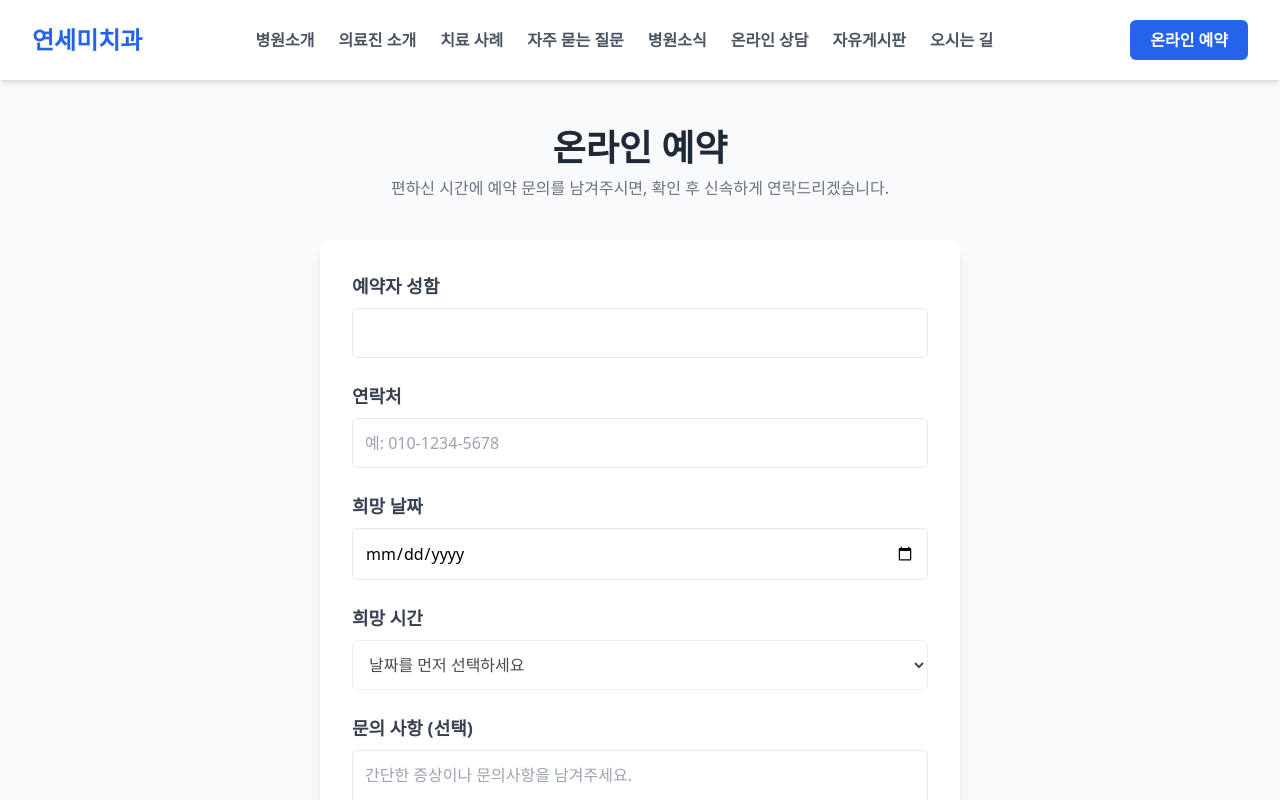
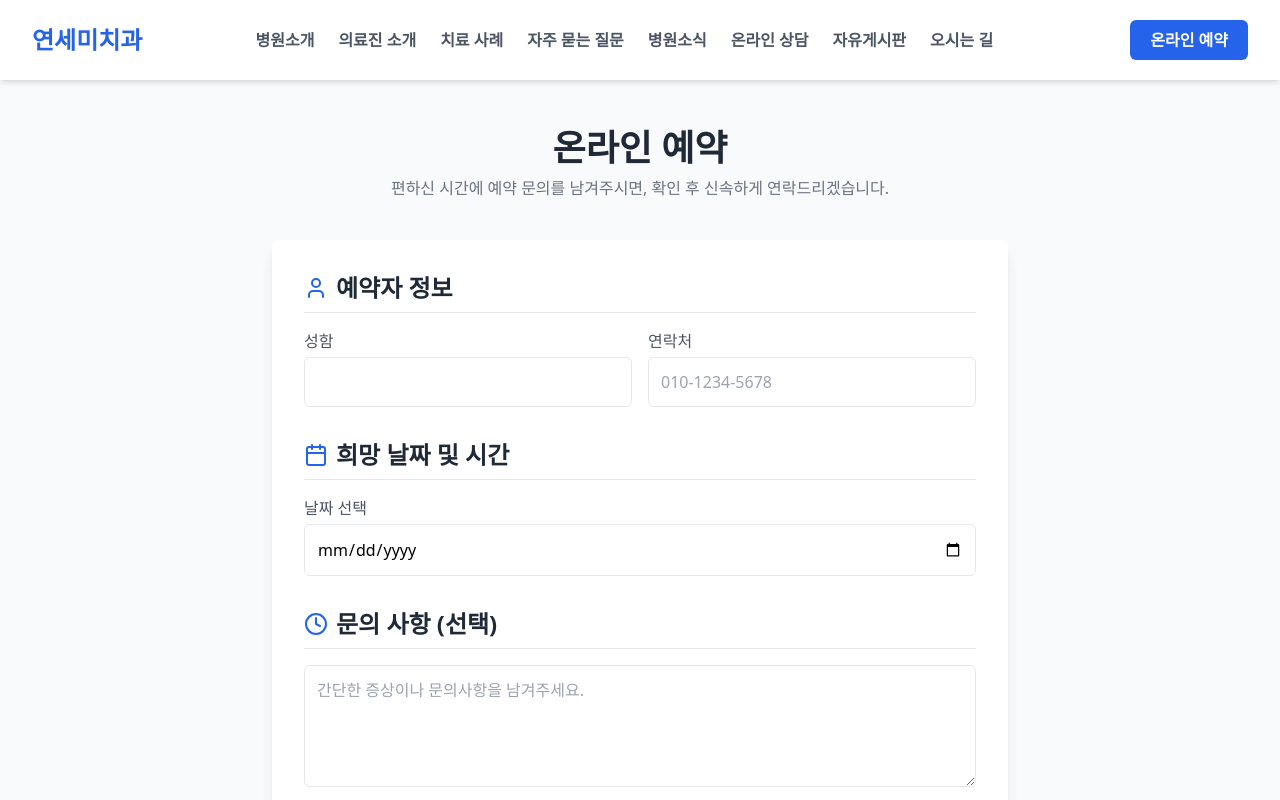
Before and after one commit to yonseimidentalclinic/frontend, a React (Vite) app: page /reservation in a window 1280 px wide. Shown: the top 800 px of the page. Built offline with nearby package versions, Linux system fonts and the light colour scheme.

Commit message:
kkkkkkkkkk

```diff
--- a/src/pages/ReservationPage.jsx
+++ b/src/pages/ReservationPage.jsx
@@ -1,14 +1,16 @@
 // =================================================================
-// 사용자용 온라인 예약 페이지 (ReservationPage.jsx) - 스케줄 기능 적용
-// 파일 경로: /src/pages/ReservationPage.jsx
-// 주요 기능:
-// 1. 날짜 선택 시, 해당 날짜의 예약 가능/불가 시간 정보를 서버에서 불러옴
-// 2. 예약이 불가능한 시간대는 비활성화하여 사용자가 선택할 수 없도록 처리
+// 사용자용 온라인 예약 페이지 (ReservationPage.jsx) - 최종 완성본
+// 최종 업데이트: 2025년 7월 18일
+// 주요 개선사항:
+// 1. 시간 선택 UI를 드롭다운 목록에서 시각적인 버튼 그리드로 변경
+// 2. 각 시간 버튼을 상태(예약 가능/마감)에 따라 다른 색상으로 표시
+// 3. 사용자가 선택한 시간을 명확하게 표시하여 편의성 증대
 // =================================================================
 
 import React, { useState, useEffect } from 'react';
 import { useNavigate } from 'react-router-dom';
 import axios from 'axios';
+import { Calendar, Clock, User, Phone } from 'lucide-react';
 
 const API_URL = import.meta.env.VITE_API_URL;
 
@@ -29,10 +31,13 @@ const ReservationPage = () => {
     '14:00', '14:30', '15:00', '15:30', '16:00', '16:30', '17:00', '17:30',
   ];
 
-  // [핵심 추가] 날짜가 변경될 때마다 해당 날짜의 예약 현황을 불러옵니다.
+  // 날짜가 변경될 때마다 해당 날짜의 예약 현황을 불러옵니다.
   useEffect(() => {
     const fetchBookedSlots = async () => {
-      if (!formData.desiredDate) return;
+      if (!formData.desiredDate) {
+        setBookedSlots([]);
+        return;
+      }
 
       const date = new Date(formData.desiredDate);
       const year = date.getFullYear();
@@ -40,12 +45,17 @@ const ReservationPage = () => {
 
       try {
         const response = await axios.get(`${API_URL}/api/schedule`, { params: { year, month } });
-        const scheduleForDate = response.data[formData.desiredDate] || [];
-        setBookedSlots(scheduleForDate);
+        const scheduleForDate = response.data[formData.desiredDate] || {};
+
+        // 확정된 예약(confirmed) 또는 관리자가 수동으로 마감(blocked)한 시간을 예약 불가 처리
+        const unavailableTimes = Object.entries(scheduleForDate)
+          .filter(([time, status]) => status.confirmed > 0 || status.blocked)
+          .map(([time]) => time);
+
+        setBookedSlots(unavailableTimes);
       } catch (err) {
         console.error("예약 현황 로딩 실패:", err);
-        // 실패 시 모든 시간을 선택 가능하게 둠 (서버 오류로 예약이 막히는 것을 방지)
-        setBookedSlots([]);
+        setBookedSlots([]); // 오류 발생 시 모든 시간을 선택 가능하게 둠
       }
     };
     fetchBookedSlots();
@@ -54,12 +64,17 @@ const ReservationPage = () => {
 
   const handleInputChange = (e) => {
     const { name, value } = e.target;
-    // 날짜가 변경되면 시간 선택을 초기화
     if (name === 'desiredDate') {
       setFormData(prev => ({ ...prev, desiredDate: value, desiredTime: '' }));
     } else {
       setFormData(prev => ({ ...prev, [name]: value }));
     }
+  };
+
+  const handleTimeSlotClick = (time) => {
+    // 이미 마감된 시간은 선택할 수 없음
+    if (bookedSlots.includes(time)) return;
+    setFormData(prev => ({ ...prev, desiredTime: time }));
   };
 
   const handleSubmit = async (e) => {
@@ -85,7 +100,7 @@ const ReservationPage = () => {
 
   return (
     <div className="bg-gray-50 py-12">
-      <div className="max-w-2xl mx-auto px-4">
+      <div className="max-w-3xl mx-auto px-4">
         <div className="text-center mb-10">
           <h1 className="text-4xl font-bold text-gray-800">온라인 예약</h1>
           <p className="text-gray-500 mt-2">
@@ -93,39 +108,65 @@ const ReservationPage = () => {
           </p>
         </div>
         <div className="bg-white p-8 rounded-lg shadow-lg">
-          <form onSubmit={handleSubmit} className="space-y-6">
+          <form onSubmit={handleSubmit} className="space-y-8">
+            {/* 1단계: 예약자 정보 */}
+            <div className="space-y-4">
+                <h2 className="text-2xl font-semibold text-gray-800 border-b pb-2 flex items-center"><User className="w-6 h-6 mr-2 text-blue-600"/>예약자 정보</h2>
+                <div className="grid grid-cols-1 sm:grid-cols-2 gap-4">
                     <div>
-              <label htmlFor="patientName" className="block text-lg font-semibold text-gray-700 mb-2">예약자 성함</label>
+                        <label htmlFor="patientName" className="block text-md font-medium text-gray-600 mb-1">성함</label>
                         <input type="text" name="patientName" id="patientName" value={formData.patientName} onChange={handleInputChange} className="w-full p-3 border rounded-md" required />
                     </div>
                     <div>
-              <label htmlFor="phoneNumber" className="block text-lg font-semibold text-gray-700 mb-2">연락처</label>
-              <input type="tel" name="phoneNumber" id="phoneNumber" value={formData.phoneNumber} onChange={handleInputChange} placeholder="예: 010-1234-5678" className="w-full p-3 border rounded-md" required />
+                        <label htmlFor="phoneNumber" className="block text-md font-medium text-gray-600 mb-1">연락처</label>
+                        <input type="tel" name="phoneNumber" id="phoneNumber" value={formData.phoneNumber} onChange={handleInputChange} placeholder="010-1234-5678" className="w-full p-3 border rounded-md" required />
                     </div>
+                </div>
+            </div>
+
+            {/* 2단계: 날짜 및 시간 선택 */}
+            <div className="space-y-4">
+                <h2 className="text-2xl font-semibold text-gray-800 border-b pb-2 flex items-center"><Calendar className="w-6 h-6 mr-2 text-blue-600"/>희망 날짜 및 시간</h2>
                 <div>
-              <label htmlFor="desiredDate" className="block text-lg font-semibold text-gray-700 mb-2">희망 날짜</label>
+                    <label htmlFor="desiredDate" className="block text-md font-medium text-gray-600 mb-1">날짜 선택</label>
                     <input type="date" name="desiredDate" id="desiredDate" value={formData.desiredDate} onChange={handleInputChange} className="w-full p-3 border rounded-md" required />
                 </div>
+                {formData.desiredDate && (
                     <div>
-              <label htmlFor="desiredTime" className="block text-lg font-semibold text-gray-700 mb-2">희망 시간</label>
-              <select name="desiredTime" id="desiredTime" value={formData.desiredTime} onChange={handleInputChange} className="w-full p-3 border rounded-md bg-white" required disabled={!formData.desiredDate}>
-                <option value="" disabled>날짜를 먼저 선택하세요</option>
-                {formData.desiredDate && timeSlots.map(time => {
+                        <label className="block text-md font-medium text-gray-600 mb-2">시간 선택</label>
+                        <div className="grid grid-cols-3 sm:grid-cols-4 md:grid-cols-5 gap-2">
+                            {timeSlots.map(time => {
                                 const isBooked = bookedSlots.includes(time);
+                                const isSelected = formData.desiredTime === time;
                                 return (
-                    <option key={time} value={time} disabled={isBooked}>
-                      {time} {isBooked ? '(마감)' : ''}
-                    </option>
+                                    <button
+                                        type="button"
+                                        key={time}
+                                        onClick={() => handleTimeSlotClick(time)}
+                                        disabled={isBooked}
+                                        className={`p-3 rounded-md text-center font-semibold transition-colors
+                                            ${isBooked ? 'bg-gray-200 text-gray-400 cursor-not-allowed' : ''}
+                                            ${!isBooked && isSelected ? 'bg-blue-600 text-white' : ''}
+                                            ${!isBooked && !isSelected ? 'bg-white text-blue-600 border border-blue-500 hover:bg-blue-50' : ''}
+                                        `}
+                                    >
+                                        {time}
+                                    </button>
                                 );
                             })}
-              </select>
                         </div>
-            <div>
-              <label htmlFor="notes" className="block text-lg font-semibold text-gray-700 mb-2">문의 사항 (선택)</label>
+                    </div>
+                )}
+            </div>
+
+            {/* 3단계: 문의사항 및 신청 */}
+            <div className="space-y-4">
+                <h2 className="text-2xl font-semibold text-gray-800 border-b pb-2 flex items-center"><Clock className="w-6 h-6 mr-2 text-blue-600"/>문의 사항 (선택)</h2>
                 <textarea name="notes" id="notes" value={formData.notes} onChange={handleInputChange} rows="4" placeholder="간단한 증상이나 문의사항을 남겨주세요." className="w-full p-3 border rounded-md"></textarea>
             </div>
-            <div className="text-center">
-              <button type="submit" disabled={isSubmitting} className="w-full bg-blue-600 text-white py-3 px-6 rounded-md text-lg font-semibold hover:bg-blue-700 disabled:bg-blue-300">
+
+            <div className="pt-4">
+              <button type="submit" disabled={isSubmitting} className="w-full bg-blue-600 text-white py-4 px-6 rounded-md text-lg font-semibold hover:bg-blue-700 disabled:bg-blue-300">
                 {isSubmitting ? '신청 중...' : '예약 신청하기'}
               </button>
             </div>
```
Lines whose indentation alone changed are shown as unchanged.
